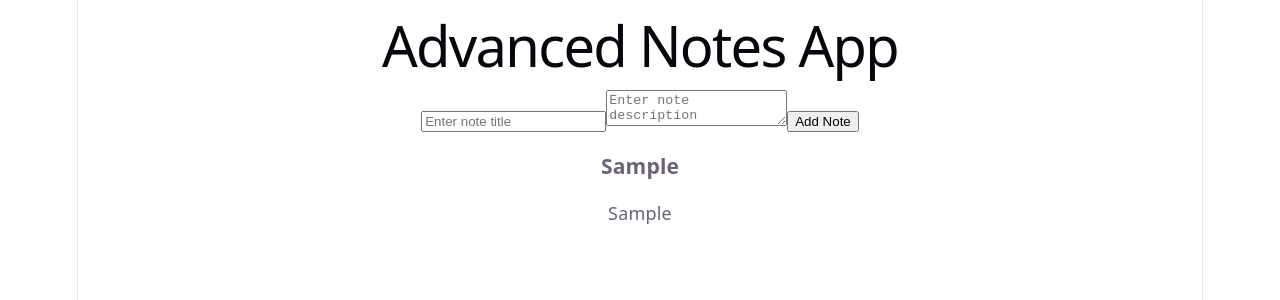
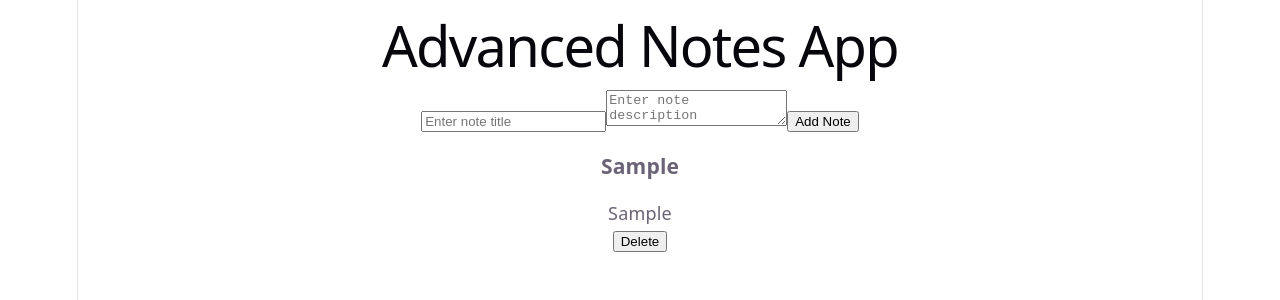
Before and after one commit to abhi12012/react-advanced-note-app, a React (Vite) app: page / in a window 1280 px wide. Both pictures are taken after typing "Sample", "Sample" into the empty fields and a click on the button "Add Note". Shown: the top 300 px of the page. Built offline with nearby package versions, Linux system fonts and the light colour scheme.

Commit message:
Add delete note functionality

```diff
--- a/src/App.jsx
+++ b/src/App.jsx
@@ -47,6 +47,7 @@ function App() {
 
 
 
+
 return (
   <div>
     <h1>Advanced Notes App</h1>
@@ -70,17 +71,20 @@ function App() {
       Add Note
     </button>
 
-
     {notes.map((note, index) => (
-  <div key={index}>
+      <div key={note.id}>
         <h3>{note.title}</h3>
         <p>{note.description}</p>
+
+        <button>
+          Delete
+        </button>
       </div>
     ))}
+  </div>
+);
 
 
-    </div>
-  );
 }
 
 export default App;
```
Lines whose indentation alone changed are shown as unchanged.
